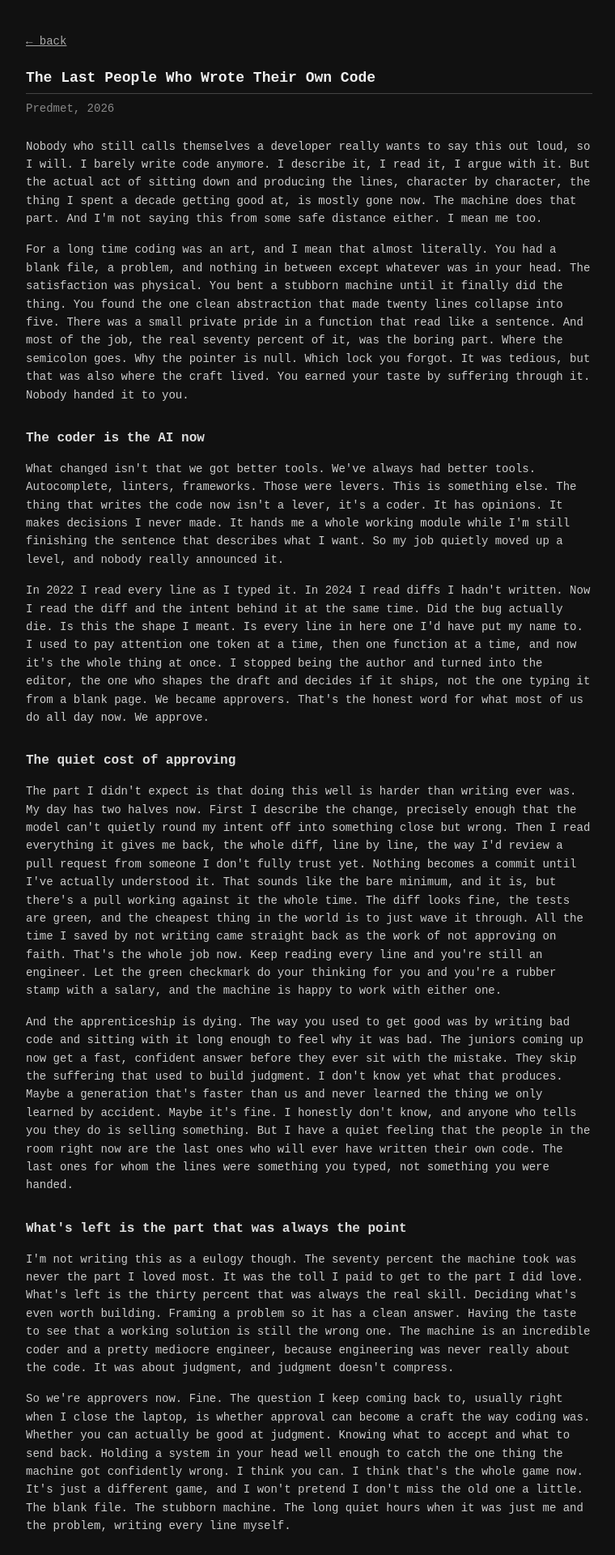
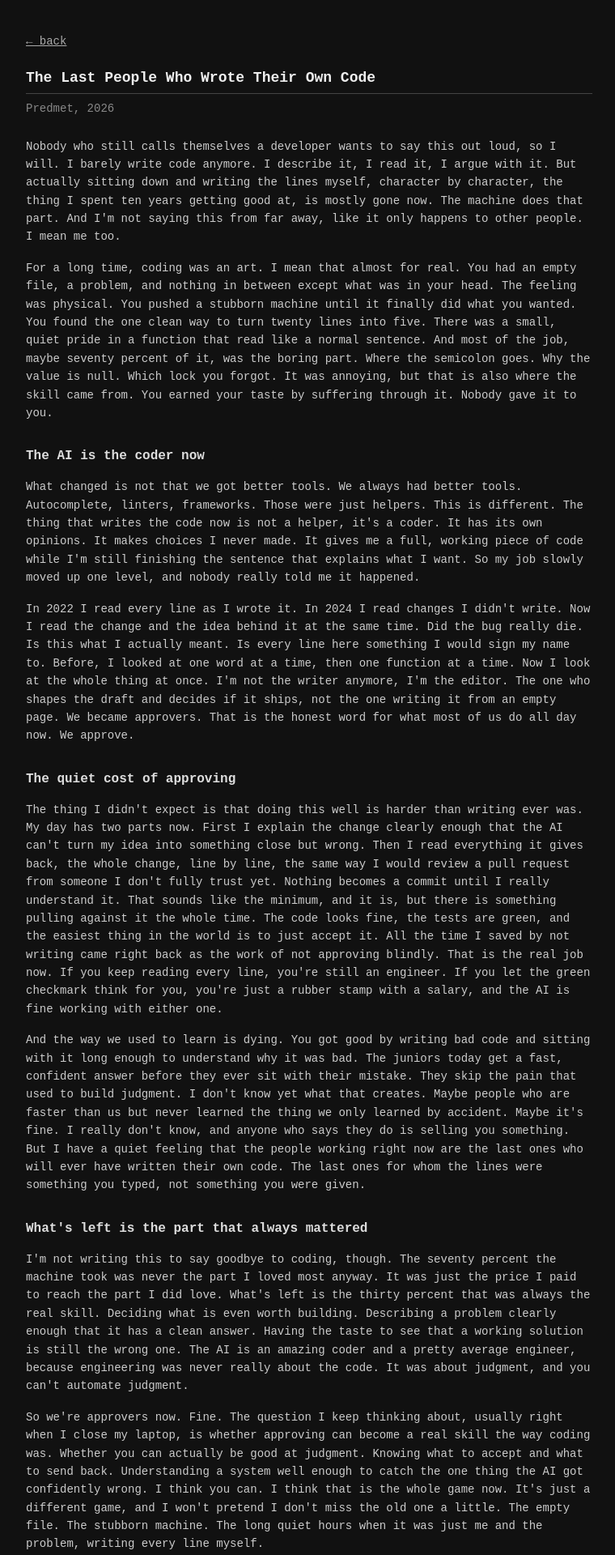
Before and after one commit to impredmet/blog, a React (Vite) app: page /writing/wrote-their-own-code in a window 1280 px wide. Shown: the top 1920 px of the page at 81% size, without its empty margins (258-1018 px from the left). Built offline with nearby package versions, Linux system fonts and the light colour scheme.

Commit message:
fix: improve wording and clarity in Article component

```diff
--- a/src/Article.tsx
+++ b/src/Article.tsx
@@ -11,106 +11,106 @@ function Article() {
       <p className="byline">Predmet, 2026</p>
 
       <p>
-        Nobody who still calls themselves a developer really wants to say this
-        out loud, so I will. I barely write code anymore. I describe it, I read
-        it, I argue with it. But the actual act of sitting down and producing
-        the lines, character by character, the thing I spent a decade getting
-        good at, is mostly gone now. The machine does that part. And I'm not
-        saying this from some safe distance either. I mean me too.
+        Nobody who still calls themselves a developer wants to say this out
+        loud, so I will. I barely write code anymore. I describe it, I read it,
+        I argue with it. But actually sitting down and writing the lines myself,
+        character by character, the thing I spent ten years getting good at, is
+        mostly gone now. The machine does that part. And I'm not saying this
+        from far away, like it only happens to other people. I mean me too.
       </p>
 
       <p>
-        For a long time coding was an art, and I mean that almost literally. You
-        had a blank file, a problem, and nothing in between except whatever was
-        in your head. The satisfaction was physical. You bent a stubborn machine
-        until it finally did the thing. You found the one clean abstraction that
-        made twenty lines collapse into five. There was a small private pride in
-        a function that read like a sentence. And most of the job, the real
-        seventy percent of it, was the boring part. Where the semicolon goes.
-        Why the pointer is null. Which lock you forgot. It was tedious, but that
-        was also where the craft lived. You earned your taste by suffering
-        through it. Nobody handed it to you.
+        For a long time, coding was an art. I mean that almost for real. You had
+        an empty file, a problem, and nothing in between except what was in your
+        head. The feeling was physical. You pushed a stubborn machine until it
+        finally did what you wanted. You found the one clean way to turn twenty
+        lines into five. There was a small, quiet pride in a function that read
+        like a normal sentence. And most of the job, maybe seventy percent of
+        it, was the boring part. Where the semicolon goes. Why the value is
+        null. Which lock you forgot. It was annoying, but that is also where the
+        skill came from. You earned your taste by suffering through it. Nobody
+        gave it to you.
       </p>
 
-      <h2>The coder is the AI now</h2>
+      <h2>The AI is the coder now</h2>
 
       <p>
-        What changed isn't that we got better tools. We've always had better
-        tools. Autocomplete, linters, frameworks. Those were levers. This is
-        something else. The thing that writes the code now isn't a lever, it's a
-        coder. It has opinions. It makes decisions I never made. It hands me a
-        whole working module while I'm still finishing the sentence that
-        describes what I want. So my job quietly moved up a level, and nobody
-        really announced it.
+        What changed is not that we got better tools. We always had better
+        tools. Autocomplete, linters, frameworks. Those were just helpers. This
+        is different. The thing that writes the code now is not a helper, it's a
+        coder. It has its own opinions. It makes choices I never made. It gives
+        me a full, working piece of code while I'm still finishing the sentence
+        that explains what I want. So my job slowly moved up one level, and
+        nobody really told me it happened.
       </p>
 
       <p>
-        In 2022 I read every line as I typed it. In 2024 I read diffs I hadn't
-        written. Now I read the diff and the intent behind it at the same time.
-        Did the bug actually die. Is this the shape I meant. Is every line in
-        here one I'd have put my name to. I used to pay attention one token at a
-        time, then one function at a time, and now it's the whole thing at once.
-        I stopped being the author and turned into the editor, the one who
-        shapes the draft and decides if it ships, not the one typing it from a
-        blank page. We became approvers. That's the honest word for what most of
-        us do all day now. We approve.
+        In 2022 I read every line as I wrote it. In 2024 I read changes I didn't
+        write. Now I read the change and the idea behind it at the same time.
+        Did the bug really die. Is this what I actually meant. Is every line
+        here something I would sign my name to. Before, I looked at one word at
+        a time, then one function at a time. Now I look at the whole thing at
+        once. I'm not the writer anymore, I'm the editor. The one who shapes the
+        draft and decides if it ships, not the one writing it from an empty
+        page. We became approvers. That is the honest word for what most of us
+        do all day now. We approve.
       </p>
 
       <h2>The quiet cost of approving</h2>
 
       <p>
-        The part I didn't expect is that doing this well is harder than writing
-        ever was. My day has two halves now. First I describe the change,
-        precisely enough that the model can't quietly round my intent off into
-        something close but wrong. Then I read everything it gives me back, the
-        whole diff, line by line, the way I'd review a pull request from someone
-        I don't fully trust yet. Nothing becomes a commit until I've actually
-        understood it. That sounds like the bare minimum, and it is, but there's
-        a pull working against it the whole time. The diff looks fine, the tests
-        are green, and the cheapest thing in the world is to just wave it
-        through. All the time I saved by not writing came straight back as the
-        work of not approving on faith. That's the whole job now. Keep reading
-        every line and you're still an engineer. Let the green checkmark do your
-        thinking for you and you're a rubber stamp with a salary, and the
-        machine is happy to work with either one.
+        The thing I didn't expect is that doing this well is harder than writing
+        ever was. My day has two parts now. First I explain the change clearly
+        enough that the AI can't turn my idea into something close but wrong.
+        Then I read everything it gives back, the whole change, line by line,
+        the same way I would review a pull request from someone I don't fully
+        trust yet. Nothing becomes a commit until I really understand it. That
+        sounds like the minimum, and it is, but there is something pulling
+        against it the whole time. The code looks fine, the tests are green, and
+        the easiest thing in the world is to just accept it. All the time I
+        saved by not writing came right back as the work of not approving
+        blindly. That is the real job now. If you keep reading every line,
+        you're still an engineer. If you let the green checkmark think for you,
+        you're just a rubber stamp with a salary, and the AI is fine working
+        with either one.
       </p>
 
       <p>
-        And the apprenticeship is dying. The way you used to get good was by
-        writing bad code and sitting with it long enough to feel why it was bad.
-        The juniors coming up now get a fast, confident answer before they ever
-        sit with the mistake. They skip the suffering that used to build
-        judgment. I don't know yet what that produces. Maybe a generation that's
-        faster than us and never learned the thing we only learned by accident.
-        Maybe it's fine. I honestly don't know, and anyone who tells you they do
-        is selling something. But I have a quiet feeling that the people in the
-        room right now are the last ones who will ever have written their own
-        code. The last ones for whom the lines were something you typed, not
-        something you were handed.
+        And the way we used to learn is dying. You got good by writing bad code
+        and sitting with it long enough to understand why it was bad. The
+        juniors today get a fast, confident answer before they ever sit with
+        their mistake. They skip the pain that used to build judgment. I don't
+        know yet what that creates. Maybe people who are faster than us but
+        never learned the thing we only learned by accident. Maybe it's fine. I
+        really don't know, and anyone who says they do is selling you something.
+        But I have a quiet feeling that the people working right now are the
+        last ones who will ever have written their own code. The last ones for
+        whom the lines were something you typed, not something you were given.
       </p>
 
-      <h2>What's left is the part that was always the point</h2>
+      <h2>What's left is the part that always mattered</h2>
 
       <p>
-        I'm not writing this as a eulogy though. The seventy percent the machine
-        took was never the part I loved most. It was the toll I paid to get to
-        the part I did love. What's left is the thirty percent that was always
-        the real skill. Deciding what's even worth building. Framing a problem
-        so it has a clean answer. Having the taste to see that a working
-        solution is still the wrong one. The machine is an incredible coder and
-        a pretty mediocre engineer, because engineering was never really about
-        the code. It was about judgment, and judgment doesn't compress.
+        I'm not writing this to say goodbye to coding, though. The seventy
+        percent the machine took was never the part I loved most anyway. It was
+        just the price I paid to reach the part I did love. What's left is the
+        thirty percent that was always the real skill. Deciding what is even
+        worth building. Describing a problem clearly enough that it has a clean
+        answer. Having the taste to see that a working solution is still the
+        wrong one. The AI is an amazing coder and a pretty average engineer,
+        because engineering was never really about the code. It was about
+        judgment, and you can't automate judgment.
       </p>
 
       <p>
-        So we're approvers now. Fine. The question I keep coming back to,
-        usually right when I close the laptop, is whether approval can become a
-        craft the way coding was. Whether you can actually be good at judgment.
-        Knowing what to accept and what to send back. Holding a system in your
-        head well enough to catch the one thing the machine got confidently
-        wrong. I think you can. I think that's the whole game now. It's just a
+        So we're approvers now. Fine. The question I keep thinking about,
+        usually right when I close my laptop, is whether approving can become a
+        real skill the way coding was. Whether you can actually be good at
+        judgment. Knowing what to accept and what to send back. Understanding a
+        system well enough to catch the one thing the AI got confidently wrong.
+        I think you can. I think that is the whole game now. It's just a
         different game, and I won't pretend I don't miss the old one a little.
-        The blank file. The stubborn machine. The long quiet hours when it was
+        The empty file. The stubborn machine. The long quiet hours when it was
         just me and the problem, writing every line myself.
       </p>
     </section>
```
